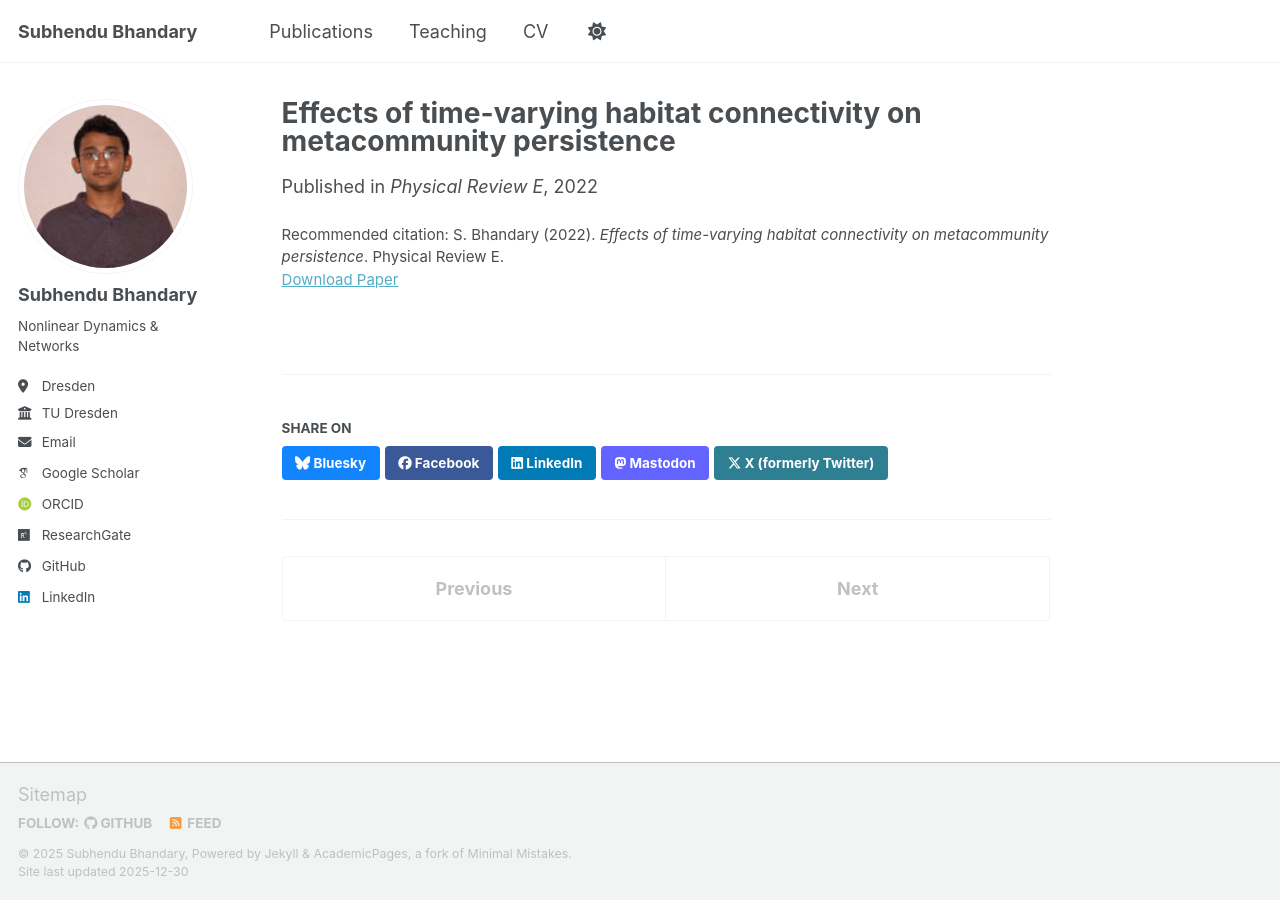
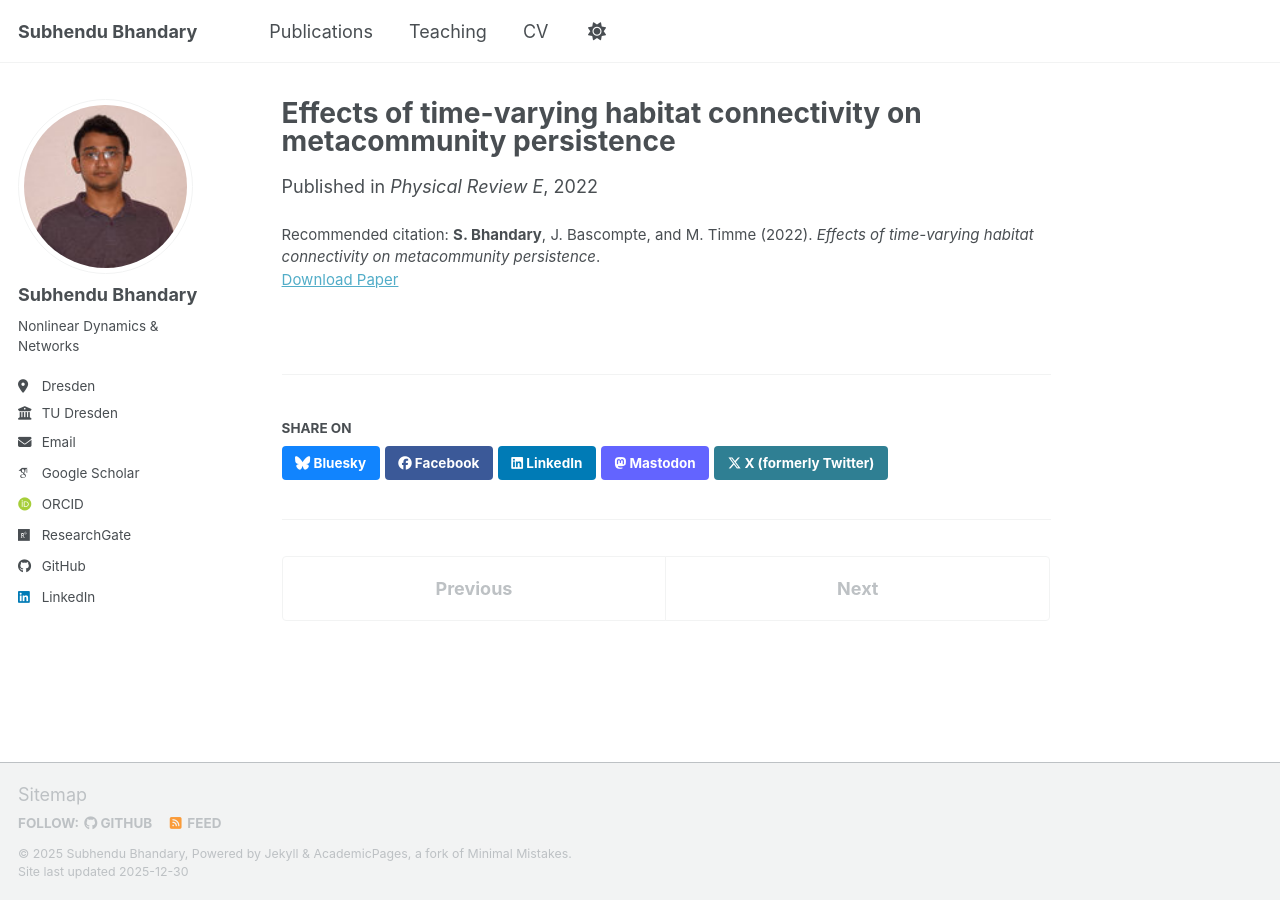
Before and after one commit to subhendu-math/subhendu-math.github.io, a Jekyll site: the page built from _publications/2022-PRE.md, in a window 1280 px wide. Built offline with Jekyll 4.4.1, drawn with Linux system fonts in a browser that asks for light colours; some web fonts are replaced; a script bundle is joined from its source files by our own code; library files that are not in the unit come from our copies; some of the changed lines change nothing that is shown.

Commit message:
Update 2022-PRE.md

```diff
--- a/_publications/2022-PRE.md
+++ b/_publications/2022-PRE.md
@@ -6,5 +6,17 @@
 date: 2022-01-01
 venue: "Physical Review E"
 paperurl: "https://subhendu-math.github.io/files/PRE_2022.pdf"
-citation: "S. Bhandary (2022). <i>Effects of time-varying habitat connectivity on metacommunity persistence</i>. Physical Review E."
+codeurl: "https://github.com/subhendu-math/habitat-connectivity-code"
+citation: "<b>S. Bhandary</b>, J. Bascompte, and M. Timme (2022). <i>Effects of time-varying habitat connectivity on metacommunity persistence</i>."
+bibtex: |
+  @article{bhandary2022habitat,
+    title   = {Effects of time-varying habitat connectivity on metacommunity persistence},
+    author  = {Bhandary, Subhendu and Bascompte, Jordi and Timme, Marc},
+    journal = {Physical Review E},
+    year    = {2022},
+    volume  = {XX},
+    number  = {X},
+    pages   = {XXXX--XXXX},
+    doi     = {10.1103/PhysRevE.XX.XXXXXX}
+  }
 ---
```
